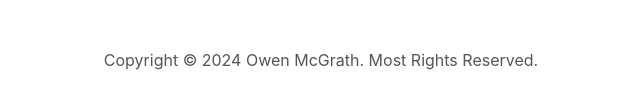
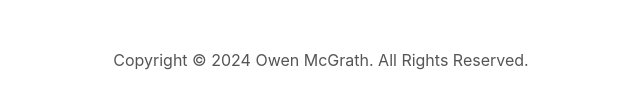
Before and after one commit to bearwithtea/owenmcgrath.com, a plain HTML site: page index.html in a window 1280 px wide. Shown: the part 4099-4207 px from the top of the page, 319-959 px from the left. Drawn offline with Linux system fonts and the light colour scheme.

Commit message:
Update index.html

```diff
--- a/index.html
+++ b/index.html
@@ -254,7 +254,7 @@ this was a fantastic tutorial and I cannot recommend it enough for getting start
           </ul>
         </div>
       </nav>
-      <p>Copyright &#169; 2024 Owen McGrath. Most Rights Reserved.</p>
+      <p>Copyright &#169; 2024 Owen McGrath. All Rights Reserved.</p>
     </footer>
   </body>
 </html>
```
